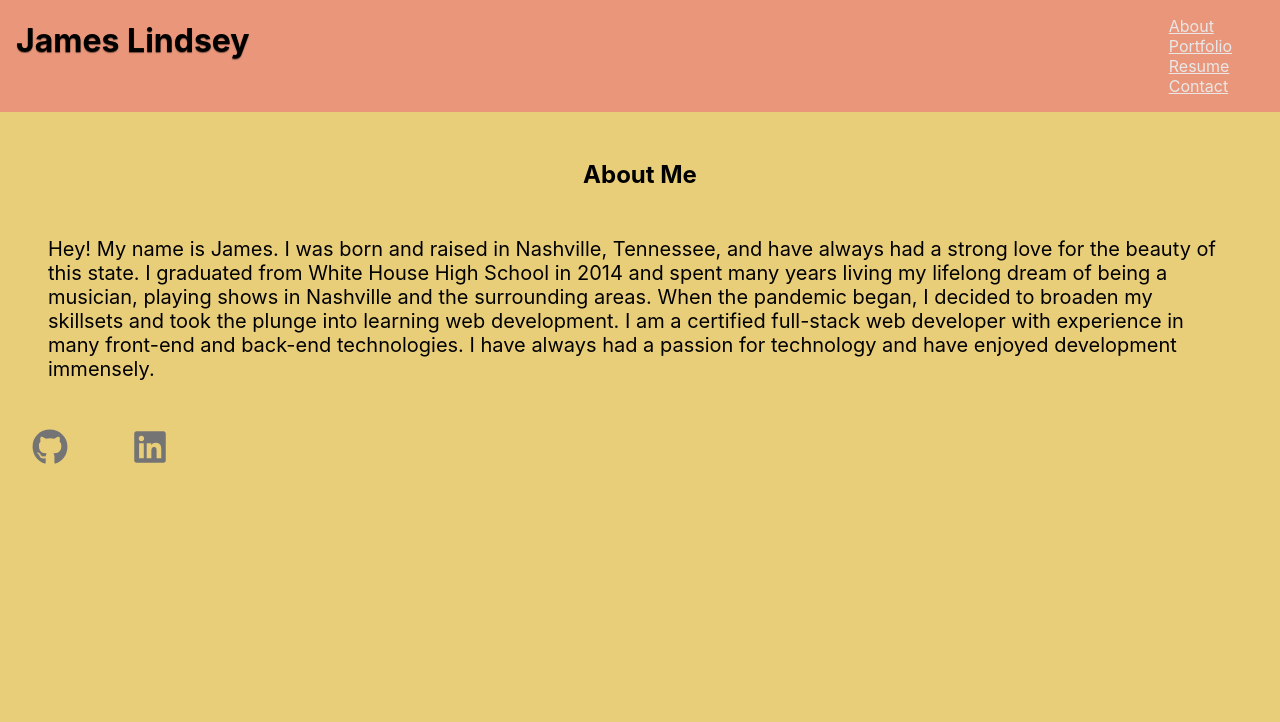
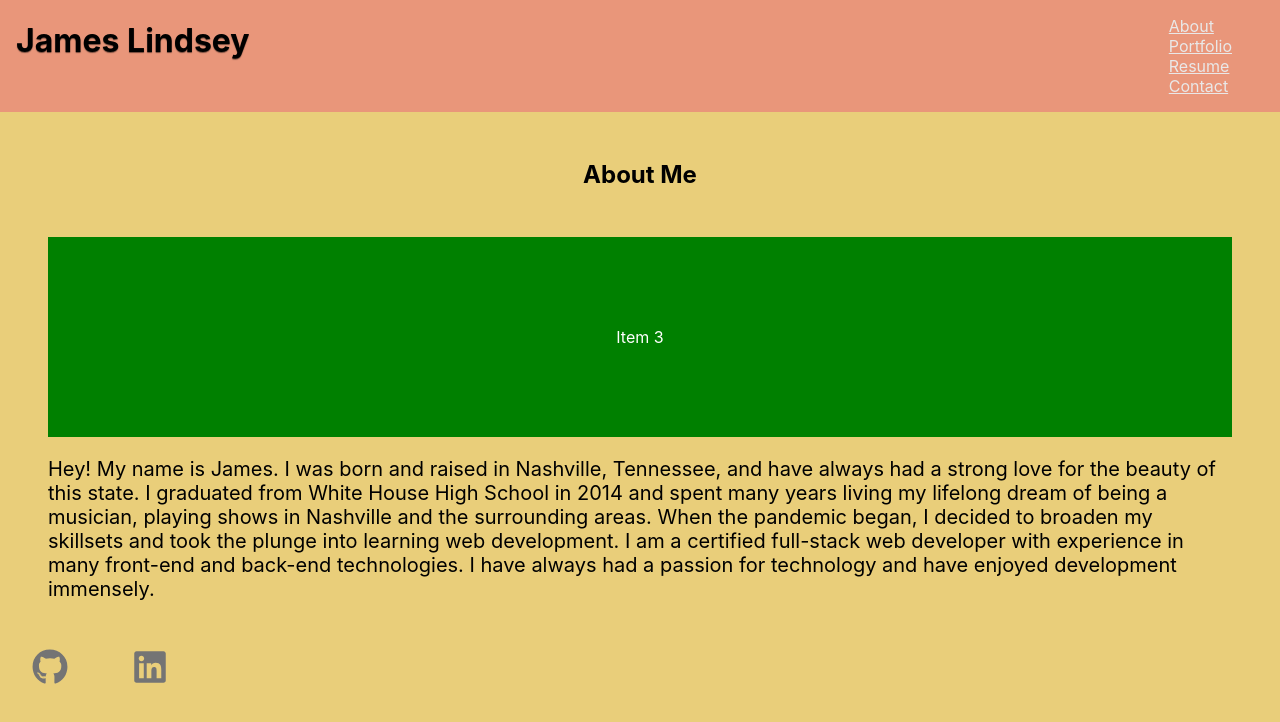
Before and after one commit to james182-dang/pfv2, a React (Create React App) app: page / in a window 1280 px wide. Shown: the top 722 px of the page. Built offline with nearby package versions, Linux system fonts and the light colour scheme.

Commit message:
set up carousel for about section

```diff
--- a/src/components/About/index.js
+++ b/src/components/About/index.js
@@ -1,10 +1,17 @@
 import React from 'react';
+import Carousel, { CarouselItem } from '../Carousel/Carousel';
 import './style.css';
 
 function About() {
+
     return (
         <div className='about'>
             <h2>About Me</h2>
+            <Carousel>
+                <CarouselItem>Item 1</CarouselItem>
+                <CarouselItem>Item 2</CarouselItem>
+                <CarouselItem>Item 3</CarouselItem>
+            </Carousel>
             <p className='lh-base'>
                 Hey! My name is James. I was born and raised in Nashville, Tennessee, and have always had a strong love for the beauty of this state.
                 I graduated from White House High School in 2014 and spent many years living my lifelong dream of being a musician, playing shows in Nashville and the surrounding areas.
--- /dev/null
+++ b/src/components/Carousel/Carousel.js
@@ -0,0 +1,57 @@
+import React, { useState, useEffect } from 'react';
+import './style.css';
+
+export const CarouselItem = ({ children, width }) => {
+    return (
+        <div className='carousel-item' style={{ width: width }}>
+            {children}
+        </div>
+    );
+};
+
+const Carousel = ({ children }) => {
+
+    const [activeIndex, setActiveIndex] = useState(0);
+    const [paused, setPaused] = useState(false);
+
+    const updateIndex = (newIndex) => {
+        if (newIndex < 0) {
+            newIndex = React.Children.count(children) - 1;
+        } else if (newIndex >= React.Children.count(children)) {
+            newIndex = 0;
+        }
+
+
+        setActiveIndex(newIndex);
+    };
+
+    useEffect(() => {
+        const interval = setInterval(() => {
+            if (!paused) {
+                updateIndex(activeIndex + 1);
+            }
+        }, 2000);
+
+        return () => {
+            if (interval) {
+                clearInterval(interval);
+            }
+        };
+    });
+
+
+    return (
+        <div
+          className='carousel'
+          onMouseEnter={() => setPaused(true)}
+          onMouseLeave={() => setPaused(false)}>
+            <div className='inner' style={{ transform: `translateX(-${activeIndex * 100}%)` }}>
+                {React.Children.map(children, (child, index) => {
+                    return React.cloneElement(child, { width: '100%' });
+                })}
+            </div>
+        </div>
+    );
+};
+
+export default Carousel;
--- /dev/null
+++ b/src/components/Carousel/style.css
@@ -0,0 +1,17 @@
+.carousel {
+    overflow: hidden;
+}
+
+.inner {
+    white-space: nowrap;
+    transition: transform 0.3s;
+}
+
+.carousel-item {
+    display: inline-flex;
+    align-items: center;
+    justify-content: center;
+    height: 200px;
+    background-color: green;
+    color: #fff;
+}
```
Also changed, not shown: src/components/PortfolioProjects/index.js (added, +25 -0 lines).
